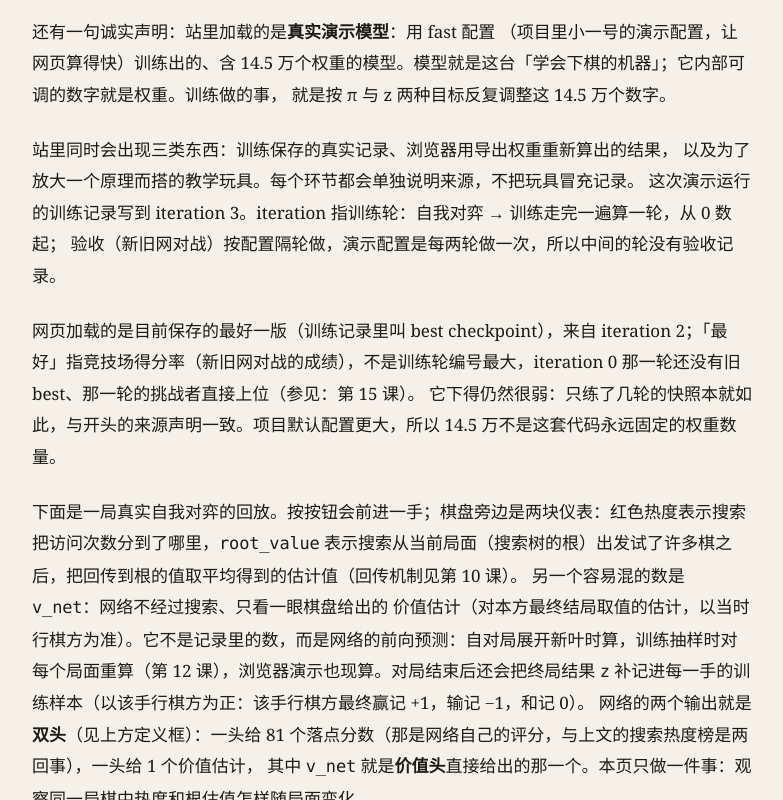
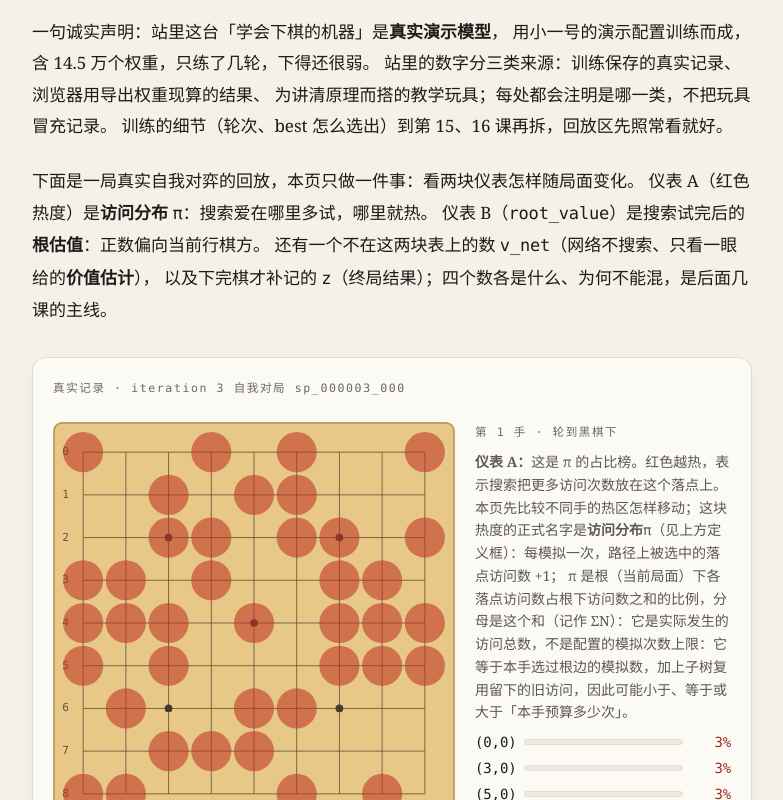
Before and after one commit to Knove/alpha-gomoku, a React (Vite) app in the folder learn/: page /#/prologue in a window 1280 px wide. Shown: the part 3200-4000 px from the top of the page, without its empty margins (368-1151 px from the left). Built offline with nearby package versions, Linux system fonts and the light colour scheme.

Commit message:
Update L00.tsx

```diff
--- a/learn/src/lessons/L00.tsx
+++ b/learn/src/lessons/L00.tsx
@@ -85,27 +85,18 @@ export default function Prologue() {
           不要求你预先会 AI、Python 或高等数学。
         </p>
         <p>
-          还有一句诚实声明：站里加载的是<strong>真实演示模型</strong>：用 fast 配置
-          （项目里小一号的演示配置，让网页算得快）训练出的、含 14.5 万个权重的模型。模型就是这台「学会下棋的机器」；它内部可调的数字就是权重。训练做的事，
-          就是按 π 与 z 两种目标反复调整这 14.5 万个数字。
+          一句诚实声明：站里这台「学会下棋的机器」是<strong>真实演示模型</strong>，
+          用小一号的演示配置训练而成，含 14.5 万个权重，只练了几轮，下得还很弱。
+          站里的数字分三类来源：训练保存的真实记录、浏览器用导出权重现算的结果、
+          为讲清原理而搭的教学玩具；每处都会注明是哪一类，不把玩具冒充记录。
+          训练的细节（轮次、best 怎么选出）到第 15、16 课再拆，回放区先照常看就好。
         </p>
         <p>
-          站里同时会出现三类东西：训练保存的真实记录、浏览器用导出权重重新算出的结果，
-          以及为了放大一个原理而搭的教学玩具。每个环节都会单独说明来源，不把玩具冒充记录。
-          这次演示运行的训练记录写到 iteration 3。iteration 指训练轮：自我对弈 → 训练走完一遍算一轮，从 0 数起；
-          验收（新旧网对战）按配置隔轮做，演示配置是每两轮做一次，所以中间的轮没有验收记录。
-        </p>
-        <p>
-          网页加载的是目前保存的最好一版（训练记录里叫 best checkpoint），来自 iteration 2；「最好」指竞技场得分率（新旧网对战的成绩），不是训练轮编号最大，iteration 0 那一轮还没有旧 best、那一轮的挑战者直接上位（参见：第 15 课）。
-          它下得仍然很弱：只练了几轮的快照本就如此，与开头的来源声明一致。项目默认配置更大，所以 14.5 万不是这套代码永远固定的权重数量。
-        </p>
-        <p>
-          下面是一局真实自我对弈的回放。按按钮会前进一手；棋盘旁边是两块仪表：红色热度表示搜索把访问次数分到了哪里，
-          <span className="mono">root_value</span> 表示搜索从当前局面（搜索树的根）出发试了许多棋之后，把回传到根的值取平均得到的估计值（回传机制见第 10 课）。
-          另一个容易混的数是 <span className="mono">v_net</span>：网络不经过搜索、只看一眼棋盘给出的
-          价值估计（对本方最终结局取值的估计，以当时行棋方为准）。它不是记录里的数，而是网络的前向预测：自对局展开新叶时算，训练抽样时对每个局面重算（第 12 课），浏览器演示也现算。对局结束后还会把终局结果 <span className="mono">z</span> 补记进每一手的训练样本（以该手行棋方为正：该手行棋方最终赢记 +1，输记 −1，和记 0）。
-          网络的两个输出就是<strong>双头</strong>（见上方定义框）：一头给 81 个落点分数（那是网络自己的评分，与上文的搜索热度榜是两回事），一头给 1 个价值估计，
-          其中 <span className="mono">v_net</span> 就是<strong>价值头</strong>直接给出的那一个。本页只做一件事：观察同一局棋中热度和根估值怎样随局面变化。
+          下面是一局真实自我对弈的回放，本页只做一件事：看两块仪表怎样随局面变化。
+          仪表 A（红色热度）是<strong>访问分布</strong> <span className="mono">π</span>：搜索爱在哪里多试，哪里就热。
+          仪表 B（<span className="mono">root_value</span>）是搜索试完后的<strong>根估值</strong>：正数偏向当前行棋方。
+          还有一个不在这两块表上的数 <span className="mono">v_net</span>（网络不搜索、只看一眼给的<strong>价值估计</strong>），
+          以及下完棋才补记的 <span className="mono">z</span>（终局结果）；四个数各是什么、为何不能混，是后面几课的主线。
         </p>
       </div>
 
```
